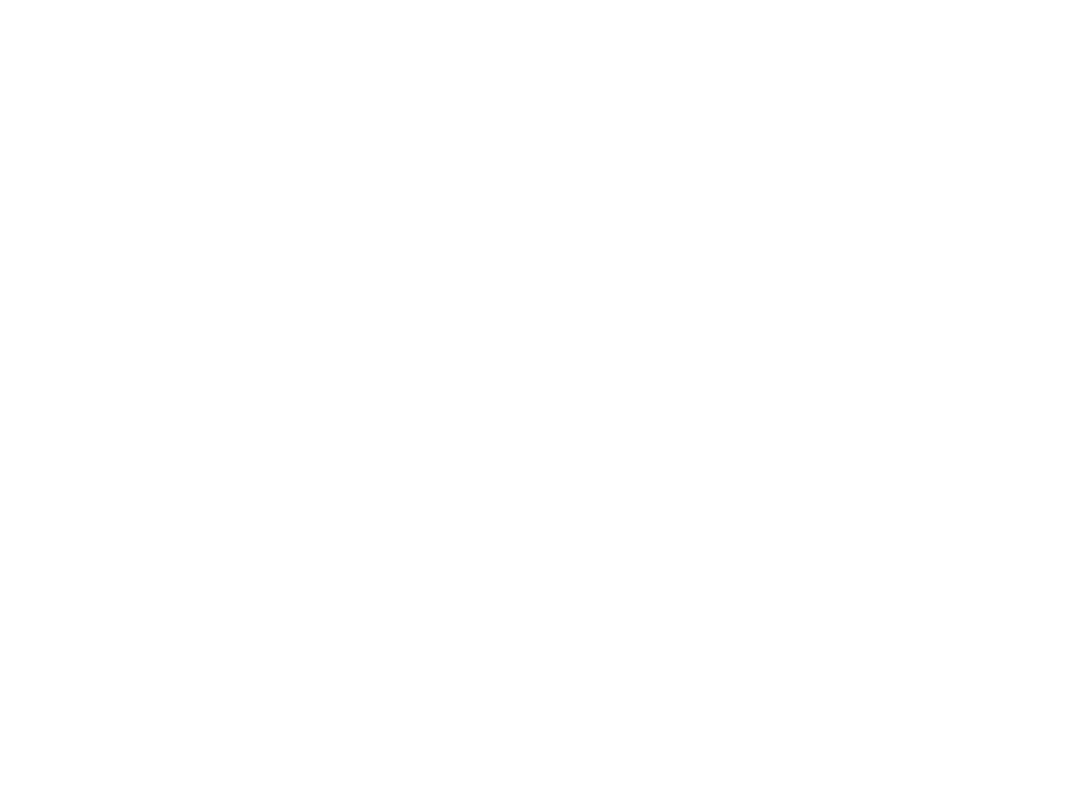
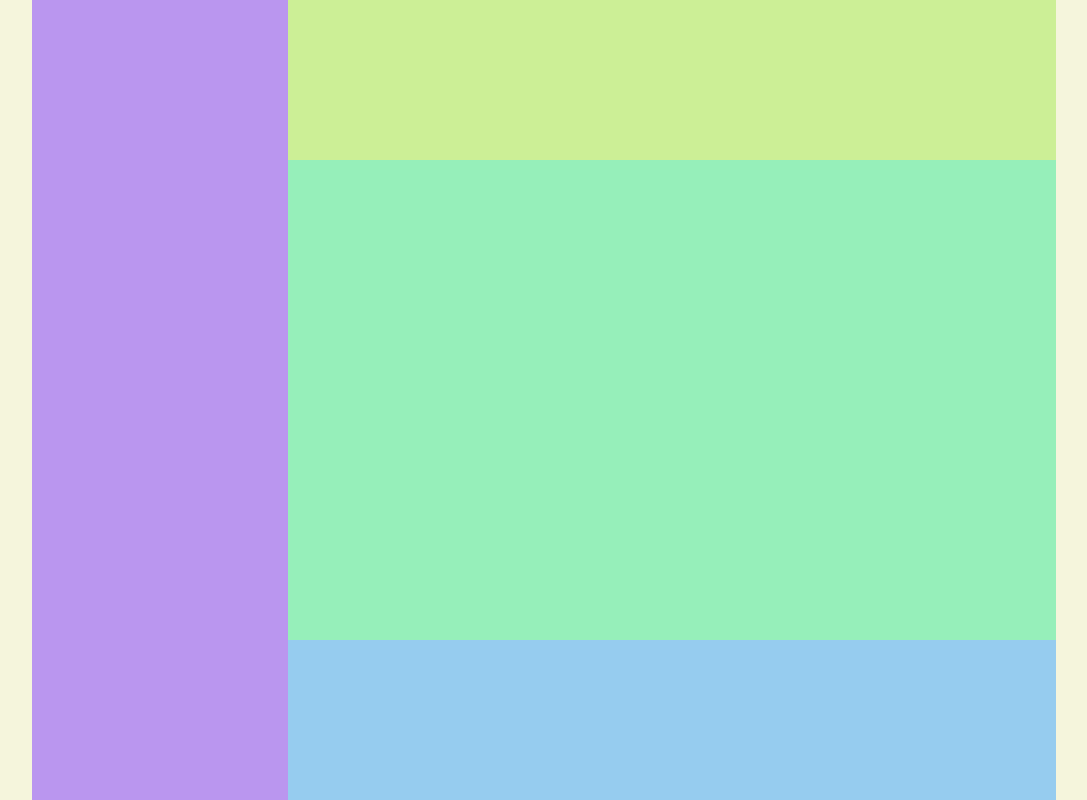
Before and after one commit to SirBecalo/etch-a-sketch, a plain HTML site: page index.html in a window 1280 px wide. Shown: the whole page, without its empty margins (96-1183 px from the left). Drawn offline with Linux system fonts and the light colour scheme.

Commit message:
syncing desktop for laptop

```diff
--- a/app.js
+++ b/app.js
@@ -0,0 +1,26 @@
+let body = document.querySelector("body");
+let sidebar = document.querySelector("#sidebar");
+let  header = document.querySelector("#top");
+let middle = document.querySelector("#middle");
+let footer = document.querySelector("#foot");
+//document vars
+
+let size = 16
+
+
+//function for making the grid
+function makeGrid(gridSize) {
+    if (gridSize <= 0) return;
+    let oneDiv = document.createElement('div');
+    oneDiv.id = gridSize
+    middle.appendChild(oneDiv);
+    makeGrid(gridSize-1);
+
+}
+
+//grid size
+makeGrid(size);
+setGrid(size);
+
+function setGrid(gridSize) {
+}
--- a/index.html
+++ b/index.html
@@ -1,4 +1,38 @@
 <!DOCTYPE html>
 <head>
-    <link type="stylesheet" href="normalize.css"
+    <link rel="stylesheet" href="normalize.css">
+    <link rel="stylesheet" href="style.css">
+    <script src="app.js" defer></script>
+
 </head>
+
+
+<body>
+    <div id="container">
+    <div class="sidebar" id="sidebar">
+
+
+    </div>
+
+
+    <div class="main" id=top>
+
+
+
+    </div>
+
+    <div class="main" id="middle">
+
+
+
+    </div>
+
+    <div class="main" id="foot">
+
+
+
+    </div>
+    </div>
+
+
+</body>
--- a/style.css
+++ b/style.css
@@ -0,0 +1,43 @@
+html{
+    height: 100%;
+    width: 100%;
+    background-color: beige;
+}
+body{
+    display:flex;
+    min-height: 100%;
+
+}
+
+#container{
+    display:grid;
+    grid-template: 1fr 3fr 1fr/1fr 3fr;
+    min-height: 100%;
+    width:  100%;
+    padding-left: 10%;
+    padding-right: 10%;
+
+}
+
+#sidebar{
+    grid-area: 1/1/4/2;
+    background-color: #ba96ef;
+}
+
+#top{
+    grid-area: 1/2/2/3;
+    background-color: #ccef96;
+
+}
+
+#middle{
+    grid-area: 2/2/3/3;
+    background-color: #96efba;
+    display: grid;
+
+}
+
+#foot{
+    grid-area:3/2/4/3;
+    background-color: #96ccef;
+}
```
